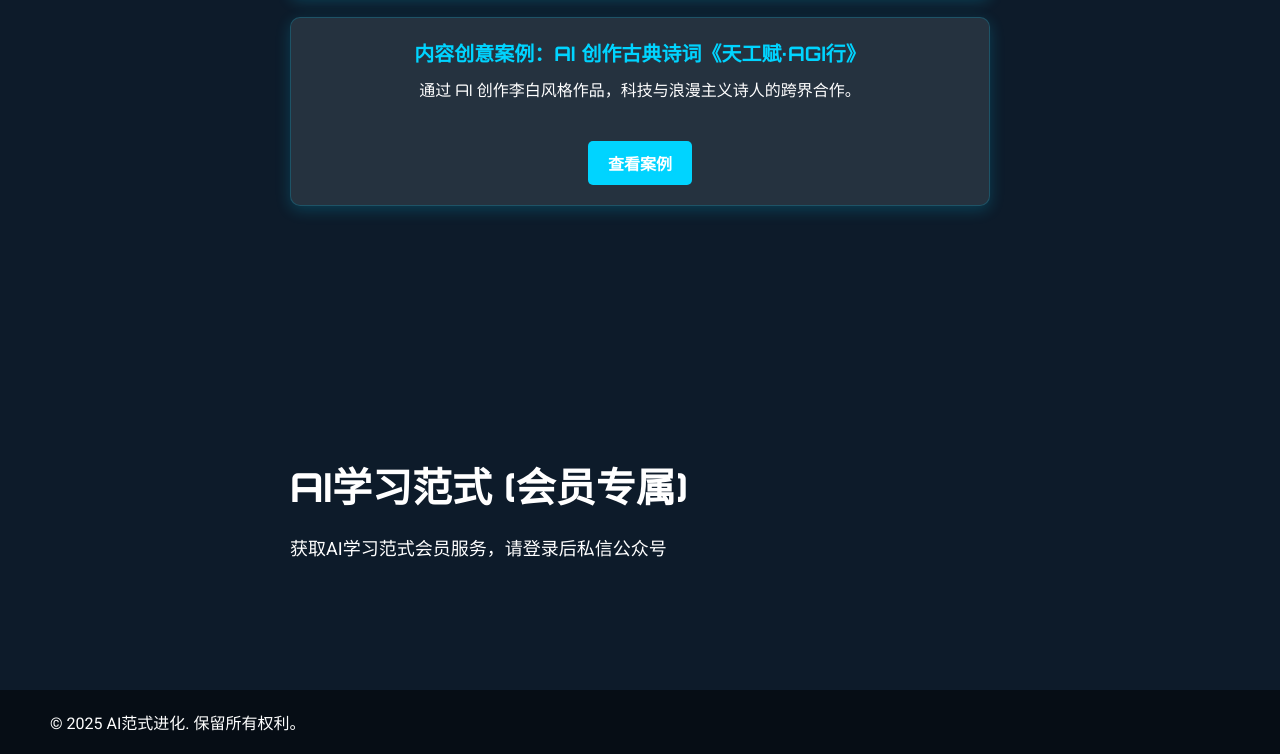
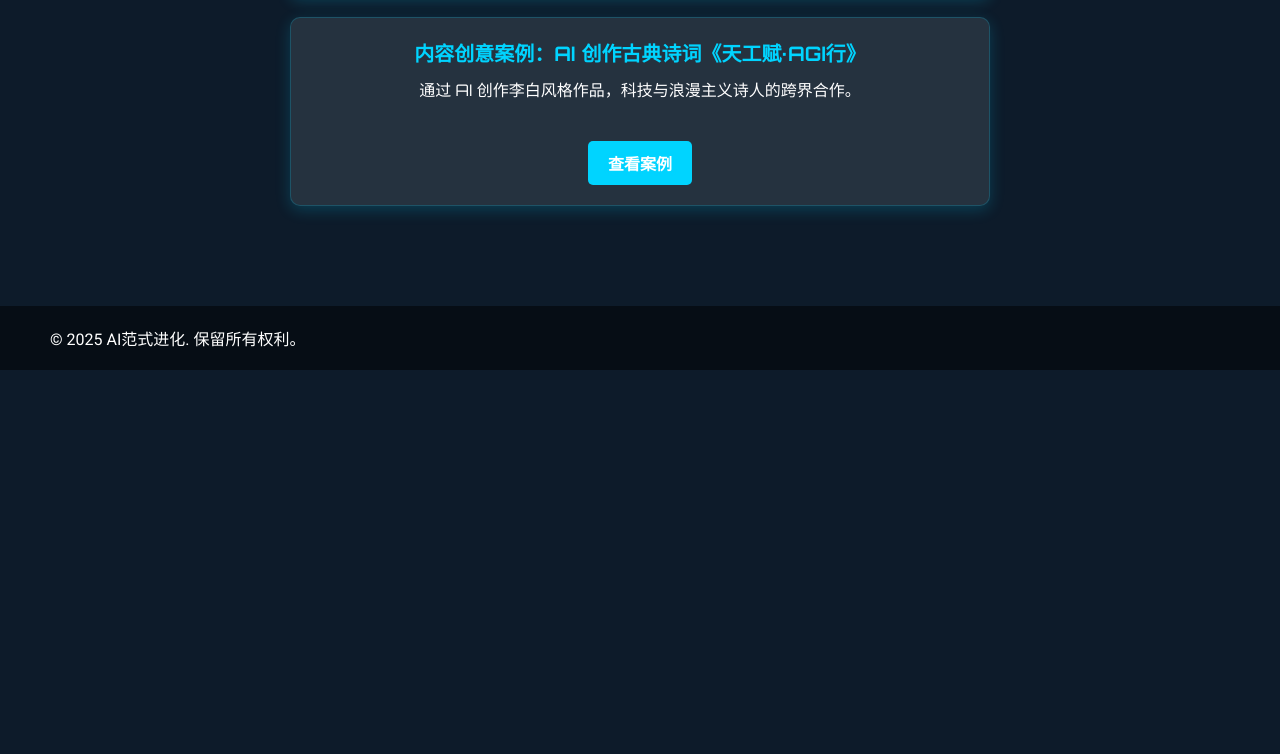
Before and after one commit to digital-era/EvolutionaryParadigm, a plain HTML site: page ai-learning-caselist.html in a window 1280 px wide. Shown: the part 930-1684 px from the top of the page. After the commit the page ends 1300 px from the top, so only its background shows below. Drawn offline with nearby package versions, Linux system fonts and the light colour scheme.

Commit message:
Update ai-learning-caselist.html

```diff
--- a/ai-learning-caselist.html
+++ b/ai-learning-caselist.html
@@ -77,14 +77,6 @@
         </div>
     </section>
 
-    <section class="content">
-        <h1 data-i18n="learning_caselist.member.title">AI学习范式 (会员专属) </h1>
-        <p data-i18n="learning_caselist.member.desc">获取AI学习范式会员服务，请登录后私信公众号</p>
-        <div id="restricted-content" style="display:none;">
-            <p data-i18n="learning_caselist.member.restricted_content">公众号ID: digitconnect</p>
-        </div>
-    </section>
-
     <!-- 微信公众号模态框 -->
     <div class="modal" id="wechat-modal">
         <div class="modal-content">
```
